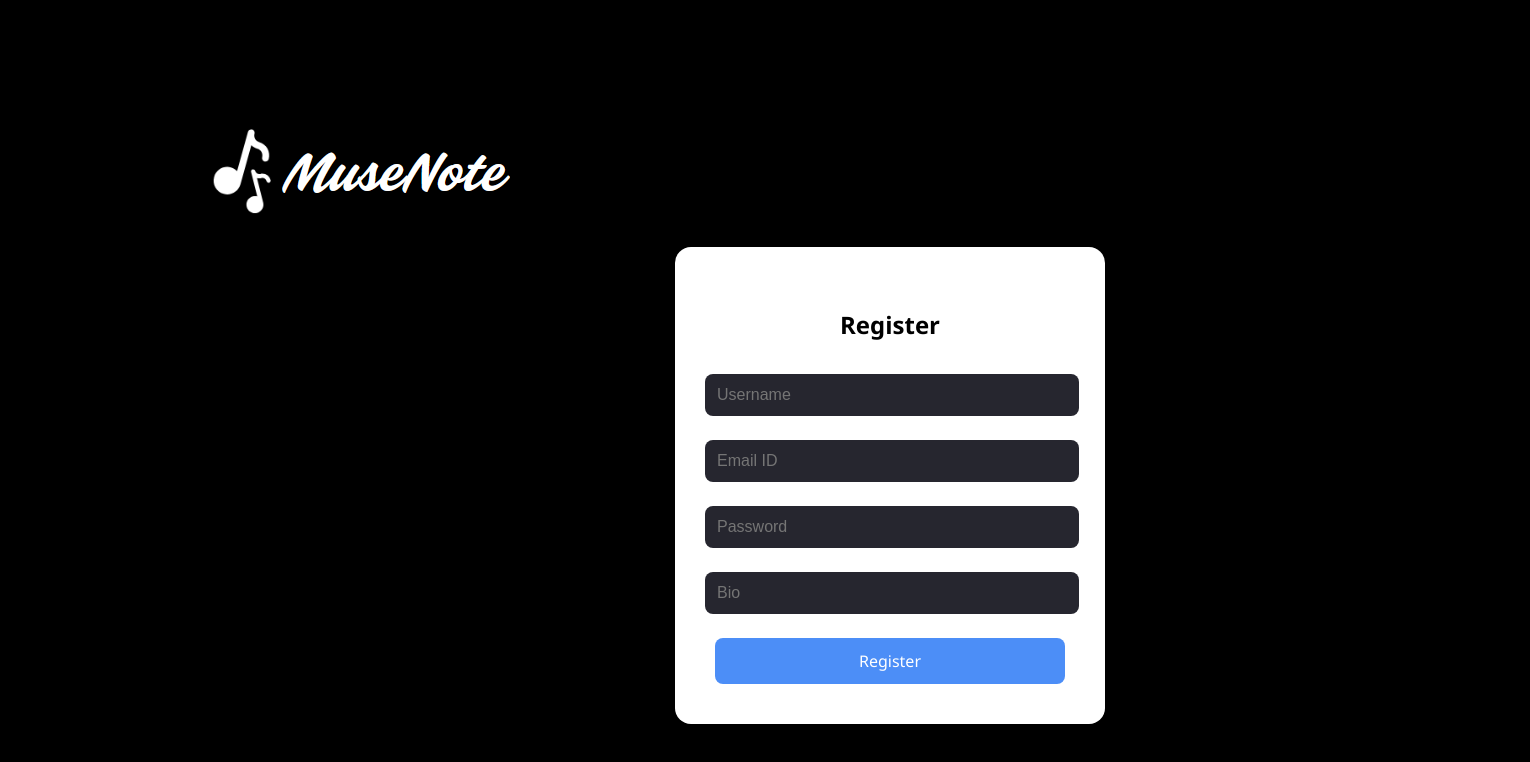
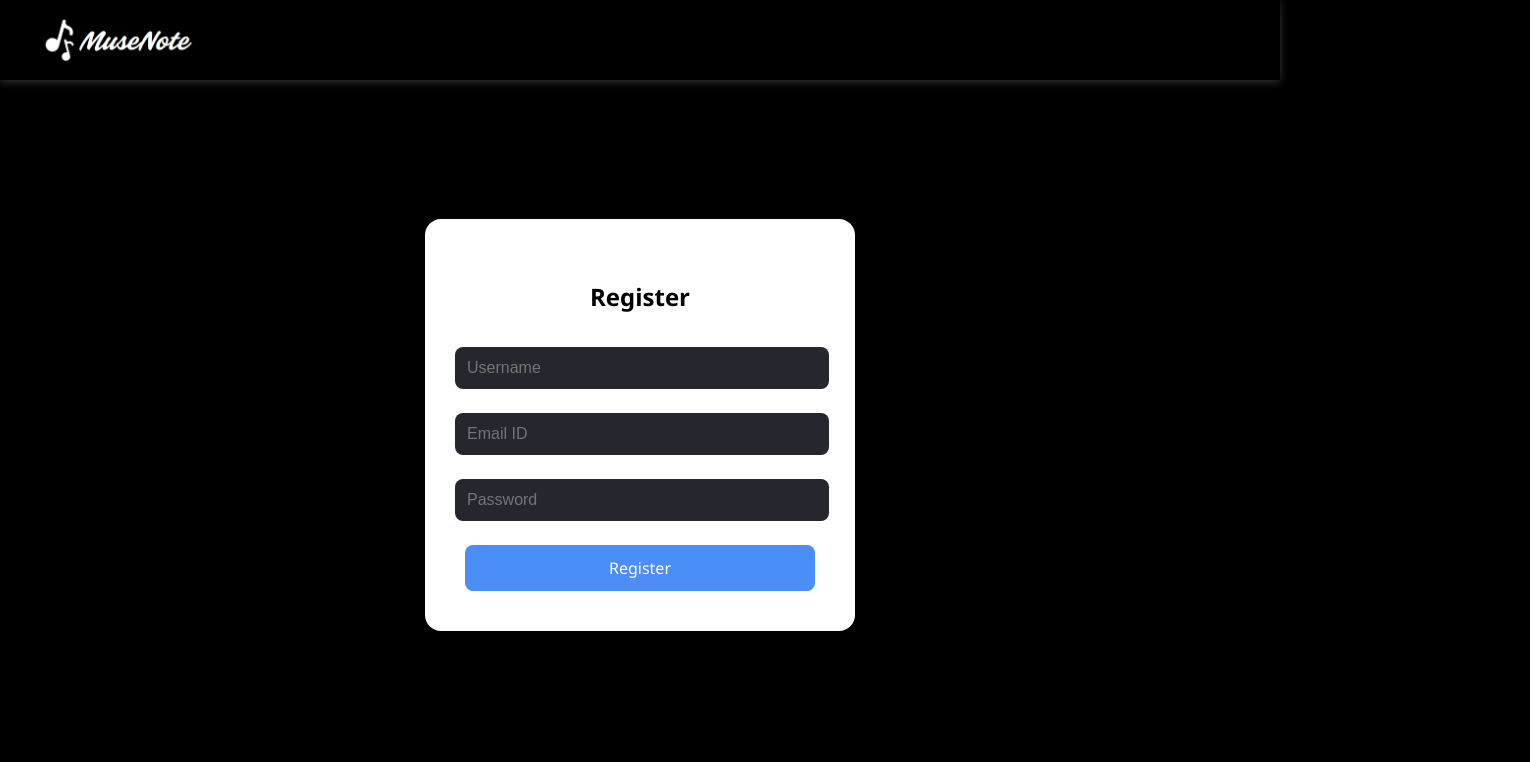
Before and after one commit to vaishke/MuseNote-Frontend, a React (Vite) app in the folder musenote/: page /register in a window 1280 px wide. Shown: the top 762 px of the page, 1530 px wide, since content can reach past the window. Built offline with nearby package versions, Linux system fonts and the light colour scheme.

Commit message:
Changed the alignments

```diff
--- a/musenote/src/components/HomePage.jsx
+++ b/musenote/src/components/HomePage.jsx
@@ -1,3 +1,4 @@
+import React from 'react';
 import { Link } from 'react-router-dom';
 import Logo from './Logo';
 import DashboardContent from './DashboardContent';
--- a/musenote/src/components/LoginPage.css
+++ b/musenote/src/components/LoginPage.css
@@ -1,20 +1,46 @@
+body,
+html,
+#root {
+    margin: 0;
+    padding: 0;
+    width: 100%;
+    scroll-behavior: smooth;
+    font-family: 'Segoe UI', Tahoma, Geneva, Verdana, sans-serif;
+}
+
 .login-page {
+    position: relative;
     display: flex;
-  flex-direction: column;
     align-items: center;
     justify-content: center;
     height: 100vh;
-  background-color: #000;
+    background-color: #000000;
+    padding-top: 5px;
 }
 
 .logo-section {
-  margin-bottom: 50px;
-  margin-left: -560px;
+    display: flex;
+    justify-content: space-between;
+    align-items: center;
+    width: 100%;
+    height: 5rem;
+    box-sizing: border-box;
+    background-color: rgba(0, 0, 0, 0.6);
+    box-shadow: 0 2px 8px rgba(255, 255, 255, 0.2);
+    position: fixed;
+    top: 0;
+    right: 0;
+    z-index: 1000;
+}
+
+.logo-image {
+    height: 4rem;
+    width: auto;
+    margin-left: 2rem;
 }
 
 .login-form-container {
-  margin-left: 500px;
-  margin-bottom: 70px;
+    margin-top: 1rem;
     display: flex;
     justify-content: center;
     width: 100%;
--- a/musenote/src/components/LoginPage.jsx
+++ b/musenote/src/components/LoginPage.jsx
@@ -1,30 +1,18 @@
 import React, { useState } from 'react';
-import axios from 'axios';
-import Logo from './Logo';
 import './LoginPage.css';
-
+import logo from '../assets/logo.png';
 const LoginPage = () => {
   const [username, setUsername] = useState('');
   const [password, setPassword] = useState('');
 
-  const handleLogin = async () => {
-    try {
-      const loginUser = {
-        userName: username,
-        password: password
-      };
-      console.log('Login attempt:', loginUser);
-      const response = await axios.post('http://localhost:8085/UsersLogin', loginUser);
-      console.log('Login Successful: ', response.data);
-    } catch (error) {
-      console.error('Login Failed.', error);
-    }
+  const handleLogin = () => {
+    console.log('Login attempt:', username, password);
   };
 
   return (
     <div className="login-page">
       <div className="logo-section">
-        <Logo />
+         <img src={logo} alt="Logo" className="logo-image" />
       </div>
       <div className="login-form-container">
         <div className="login-box">
--- a/musenote/src/components/RegisterPage.css
+++ b/musenote/src/components/RegisterPage.css
@@ -1,21 +1,44 @@
+body,
+html,
+#root {
+    margin: 0;
+    padding: 0;
+    width: 100%;
+    scroll-behavior: smooth;
+    font-family: 'Segoe UI', Tahoma, Geneva, Verdana, sans-serif;
+}
+
 .register-page {
     display: flex;
-  flex-direction: column;
     align-items: center;
     justify-content: center;
     height: 100vh;
     background-color: #000;
 }
 
-.logo-section {
-  margin-bottom: 5px;
-  margin-left: -560px;
-  margin-top: 100px;
+.logosection-reg {
+    display: flex;
+    justify-content: space-between;
+    align-items: center;
+    width: 100%;
+    height: 5rem;
+    box-sizing: border-box;
+    background-color: rgba(0, 0, 0, 0.6);
+    box-shadow: 0 2px 8px rgba(255, 255, 255, 0.2);
+    position: fixed;
+    top: 0;
+    right: 0;
+    z-index: 1000;
+}
+
+.logoimage-reg {
+    height: 4rem;
+    width: auto;
+    margin-left: 2rem;
 }
 
 .register-form-container {
-  margin-left: 500px;
-  margin-bottom: 70px;
+    margin-top: 50px;
     display: flex;
     justify-content: center;
     width: 100%;
--- a/musenote/src/components/RegisterPage.jsx
+++ b/musenote/src/components/RegisterPage.jsx
@@ -1,34 +1,20 @@
 import React, { useState } from 'react';
-import axios from 'axios';
-import Logo from './Logo';
+import logo from '../assets/logo.png';
 import './RegisterPage.css';
 
 const RegisterPage = () => {
   const [username, setUsername] = useState('');
   const [email, setEmail] = useState('');
   const [password, setPassword] = useState('');
-  const [bio, setBio] = useState('');
 
-  const handleRegister = async () => {
-    try {
-      const newUser = {
-        userName: username,
-        mail: email,
-        password: password,
-        bio: bio
-      };
-      console.log('Register attempt:', newUser);
-      const response = await axios.post('http://localhost:8085/addUser', newUser);
-      console.log('Registration Successful: ', response.data);
-    } catch (error) {
-      console.error('Registration Failed.', error);
-    }
+  const handleRegister = () => {
+    console.log('Register attempt:', username, email, password);
   };
 
   return (
     <div className="register-page">
-      <div className="logo-section">
-        <Logo />
+      <div className="logosection-reg">
+        <img src={logo} alt="Logo" className="logoimage-reg" />
       </div>
       <div className="register-form-container">
         <div className="register-box">
@@ -54,13 +40,6 @@ const RegisterPage = () => {
             onChange={(e) => setPassword(e.target.value)}
             className="register-input"
           />
-          <input
-            type="text"
-            placeholder="Bio"
-            value={bio}
-            onChange={(e) => setBio(e.target.value)}
-            className="register-input"
-          />
           <button onClick={handleRegister} className="register-button">
             Register
           </button>
```
Also changed, not shown: musenote/src/components/HomePage.css (indentation only). Lines whose indentation alone changed are shown as unchanged.
